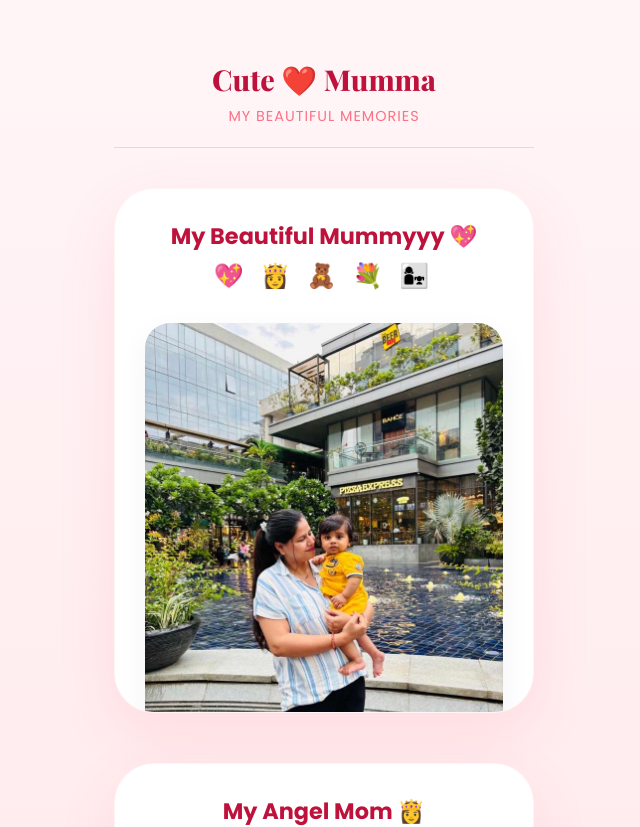
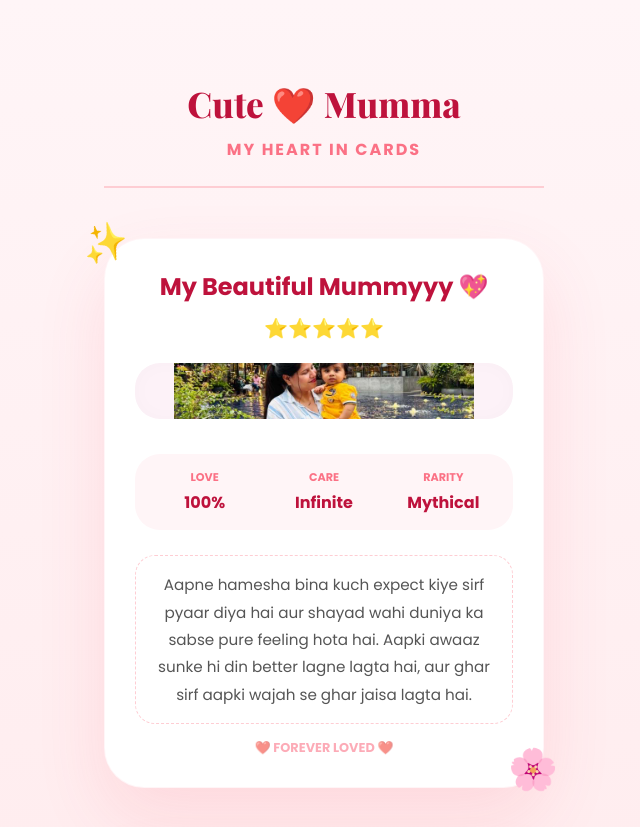
Before and after one commit to lumbri7/Happy-Mother-s-Day, a Next.js app: page /gallery-1 in a window 1280 px wide. Shown: the top 827 px of the page, without its empty margins (316-956 px from the left). Built offline with nearby package versions, Linux system fonts and the light colour scheme; a web font is replaced by a local one.

Commit message:
implement photo stat cards update v0

```diff
--- a/src/app/gallery-1/page.tsx
+++ b/src/app/gallery-1/page.tsx
@@ -7,27 +7,32 @@ const photoData = [
   {
     title: "My Beautiful Mummyyy 💖",
     src: "assets/photo1.jpg",
-    caption: "Aapne hamesha bina kuch expect kiye sirf pyaar diya hai aur shayad wahi duniya ka sabse pure feeling hota hai. Aapki awaaz sunke hi din better lagne lagta hai, aur ghar sirf aapki wajah se ghar jaisa lagta hai."
+    caption: "Aapne hamesha bina kuch expect kiye sirf pyaar diya hai aur shayad wahi duniya ka sabse pure feeling hota hai. Aapki awaaz sunke hi din better lagne lagta hai, aur ghar sirf aapki wajah se ghar jaisa lagta hai.",
+    stats: { love: "100%", care: "Infinite", rarity: "Mythical" }
   },
   {
     title: "My Angel Mom 👸",
     src: "assets/photo2.jpg",
-    caption: "Moments shared with you are the most precious treasures of my life. Your smile is my daily inspiration and your strength is what keeps me going every single day."
+    caption: "Moments shared with you are the most precious treasures of my life. Your smile is my daily inspiration and your strength is what keeps me going every single day.",
+    stats: { beauty: "Divine", grace: "Perfect", hearts: "999+" }
   },
   {
     title: "The Best Mummyyy 🧸",
     src: "assets/photo3.jpg",
-    caption: "Together is my favorite place to be. Thank you for being my safe haven and for always understanding me even when I don't say a word. You are truly one of a kind."
+    caption: "Together is my favorite place to be. Thank you for being my safe haven and for always understanding me even when I don't say a word. You are truly one of a kind.",
+    stats: { safety: "10/10", hugs: "Warmest", soul: "Golden" }
   },
   {
     title: "My Sweetest Mom 💐",
     src: "assets/photo4.jpg",
-    caption: "Adventures with my favorite person are always the best. Every day with you is a celebration of love, kindness, and infinite patience. I am so lucky to have you."
+    caption: "Adventures with my favorite person are always the best. Every day with you is a celebration of love, kindness, and infinite patience. I am so lucky to have you.",
+    stats: { patience: "Master", smile: "Brightest", luck: "Max" }
   },
   {
     title: "My World, My Mom 👩‍👧",
     src: "assets/photo5.jpg",
-    caption: "Your smile lights up my world like nothing else. Thank you for being the heart of our home and for all the sacrifices you've made to see us happy. I love you endlessly."
+    caption: "Your smile lights up my world like nothing else. Thank you for being the heart of our home and for all the sacrifices you've made to see us happy. I love you endlessly.",
+    stats: { world: "My All", strength: "Unbeat", bond: "Eternal" }
   },
 ];
 
@@ -36,7 +41,7 @@ export default function GalleryPage() {
     <div className="page-container" style={{
       background: 'linear-gradient(to bottom, #fff5f7, #ffe4e6, #fce7f3)',
       minHeight: '100vh',
-      padding: '60px 20px',
+      padding: '80px 20px',
       display: 'flex',
       flexDirection: 'column',
       alignItems: 'center'
@@ -45,35 +50,70 @@ export default function GalleryPage() {
         .photo-card {
           background: white !important;
           border-radius: 40px !important;
-          box-shadow: 0 20px 60px rgba(244, 63, 94, 0.1) !important;
+          box-shadow: 0 30px 70px rgba(244, 63, 94, 0.12) !important;
           padding: 30px !important;
           width: 100% !important;
-          max-width: 420px !important;
-          margin-bottom: 50px !important;
+          max-width: 440px !important;
+          margin-bottom: 60px !important;
           display: flex !important;
           flex-direction: column !important;
           align-items: center !important;
           border: 1px solid rgba(244, 63, 94, 0.05) !important;
+          position: relative !important;
+          overflow: visible !important;
+        }
+        .photo-wrapper {
+          width: 100% !important;
+          max-height: 400px !important;
+          border-radius: 25px !important;
+          overflow: hidden !important;
+          margin: 20px 0 !important;
+          display: flex !important;
+          justify-content: center !important;
+          align-items: center !important;
+          background: #fdf2f8 !important;
+          box-shadow: inset 0 0 20px rgba(0,0,0,0.02) !important;
         }
         .card-photo {
           width: 100% !important;
           height: auto !important;
-          border-radius: 25px !important;
-          margin: 20px 0 !important;
-          box-shadow: 0 10px 30px rgba(0,0,0,0.05) !important;
+          max-height: 400px !important;
+          object-fit: contain !important; /* DO NOT CROP */
+          display: block !important;
         }
         .card-title {
           font-family: var(--font-body) !important;
-          font-weight: 700 !important;
-          font-size: 1.4rem !important;
+          font-weight: 800 !important;
+          font-size: 1.5rem !important;
           color: #be123c !important;
           margin-bottom: 5px !important;
           text-align: center !important;
         }
-        .card-emojis {
-          font-size: 1.5rem !important;
-          margin-bottom: 10px !important;
-          letter-spacing: 5px !important;
+        .stat-grid {
+          display: grid !important;
+          grid-template-columns: repeat(3, 1fr) !important;
+          gap: 10px !important;
+          width: 100% !important;
+          margin: 15px 0 !important;
+          padding: 15px !important;
+          background: #fff5f7 !important;
+          border-radius: 25px !important;
+        }
+        .stat-item {
+          text-align: center !important;
+        }
+        .stat-label {
+          font-size: 0.7rem !important;
+          color: #fb7185 !important;
+          text-transform: uppercase !important;
+          font-weight: 700 !important;
+          display: block !important;
+          margin-bottom: 4px !important;
+        }
+        .stat-value {
+          font-size: 1rem !important;
+          color: #be123c !important;
+          font-weight: 800 !important;
         }
         .card-caption {
           font-family: var(--font-body) !important;
@@ -81,32 +121,36 @@ export default function GalleryPage() {
           line-height: 1.8 !important;
           color: #555 !important;
           text-align: center !important;
-          padding: 0 10px !important;
+          padding: 15px 10px !important;
+          background: #ffffff !important;
+          border-radius: 20px !important;
+          margin-top: 10px !important;
+          border: 1px dashed #fecdd3 !important;
         }
         .gallery-nav {
            width: 100%;
-           max-width: 420px;
+           max-width: 440px;
            text-align: center;
-           margin-bottom: 40px;
-           border-bottom: 1px solid #fecdd3;
-           padding-bottom: 20px;
+           margin-bottom: 50px;
+           border-bottom: 2px solid #fecdd3;
+           padding-bottom: 24px;
         }
         .nav-title {
-          font-size: 1.8rem;
+          font-size: 2.2rem;
           font-weight: 900;
           color: #be123c;
-          margin-bottom: 8px;
+          margin-bottom: 10px;
         }
-        .nav-subtitle {
-          font-size: 0.9rem;
-          color: #fb7185;
-          letter-spacing: 1px;
+        .decoration {
+          position: absolute !important;
+          pointer-events: none !important;
+          z-index: 10 !important;
         }
       `}</style>
 
       <div className="gallery-nav">
         <h1 className="nav-title">Cute ❤️ Mumma</h1>
-        <p className="nav-subtitle">MY BEAUTIFUL MEMORIES</p>
+        <p className="nav-subtitle" style={{ letterSpacing: '2px', color: '#fb7185', fontWeight: '700' }}>MY HEART IN CARDS</p>
       </div>
 
       <div style={{ display: 'flex', flexDirection: 'column', width: '100%', alignItems: 'center' }}>
@@ -114,28 +158,67 @@ export default function GalleryPage() {
           <motion.div
             key={i}
             className="photo-card"
-            initial={{ opacity: 0, scale: 0.9, y: 30 }}
+            initial={{ opacity: 0, scale: 0.9, y: 50 }}
             whileInView={{ opacity: 1, scale: 1, y: 0 }}
-            viewport={{ once: true, margin: "-50px" }}
-            transition={{ duration: 0.6, delay: i * 0.1 }}
+            viewport={{ once: true, margin: "-100px" }}
+            transition={{ duration: 0.8, delay: i * 0.1, type: "spring", bounce: 0.3 }}
+            whileHover={{ y: -10, boxShadow: '0 40px 80px rgba(244, 63, 94, 0.18)' }}
           >
+            {/* Animated Decorations */}
+            <motion.span
+              className="decoration"
+              style={{ top: '-20px', left: '-20px', fontSize: '2rem' }}
+              animate={{ rotate: [0, 20, -20, 0], scale: [1, 1.2, 1] }}
+              transition={{ repeat: Infinity, duration: 4, delay: i * 0.5 }}
+            >
+              ✨
+            </motion.span>
+            <motion.span
+              className="decoration"
+              style={{ bottom: '-15px', right: '-15px', fontSize: '2.5rem' }}
+              animate={{ y: [0, -15, 0] }}
+              transition={{ repeat: Infinity, duration: 3, delay: i * 0.3 }}
+            >
+              🌸
+            </motion.span>
+
             <h2 className="card-title">{photo.title}</h2>
-            <div className="card-emojis">💖 👸 🧸 💐 👩‍👧</div>
+            <div style={{ fontSize: '1.2rem', marginTop: '5px' }}>⭐⭐⭐⭐⭐</div>
 
-            <img src={photo.src} alt="Mom" className="card-photo" />
+            <div className="photo-wrapper">
+              <img src={photo.src} alt="Mom" className="card-photo" />
+            </div>
+
+            {/* Stat Card Section */}
+            <div className="stat-grid">
+              {Object.entries(photo.stats).map(([label, value], idx) => (
+                <div key={idx} className="stat-item">
+                  <span className="stat-label">{label}</span>
+                  <span className="stat-value">{value}</span>
+                </div>
+              ))}
+            </div>
 
             <p className="card-caption">
               {photo.caption}
             </p>
+
+            <motion.div
+              style={{ marginTop: '15px', color: '#fb7185', fontWeight: '700', fontSize: '0.8rem' }}
+              animate={{ opacity: [0.4, 1, 0.4] }}
+              transition={{ repeat: Infinity, duration: 2 }}
+            >
+              ❤️ FOREVER LOVED ❤️
+            </motion.div>
           </motion.div>
         ))}
       </div>
 
-      <footer style={{ marginTop: '40px', textAlign: 'center' }}>
-        <p style={{ fontFamily: 'var(--font-script)', fontSize: '2rem', color: '#f43f5e', marginBottom: '30px' }}>
-          You are the best Mom ever! ♾️❤️
+      <footer style={{ marginTop: '60px', textAlign: 'center' }}>
+        <p style={{ fontFamily: 'var(--font-script)', fontSize: '2.5rem', color: '#f43f5e', marginBottom: '40px' }}>
+          You are my World! ♾️❤️
         </p>
-        <Link href="./" className="premium-button">
+        <Link href="./" className="premium-button" style={{ padding: '20px 40px', fontSize: '18px' }}>
           ← Back to Home 💐
         </Link>
       </footer>
```
